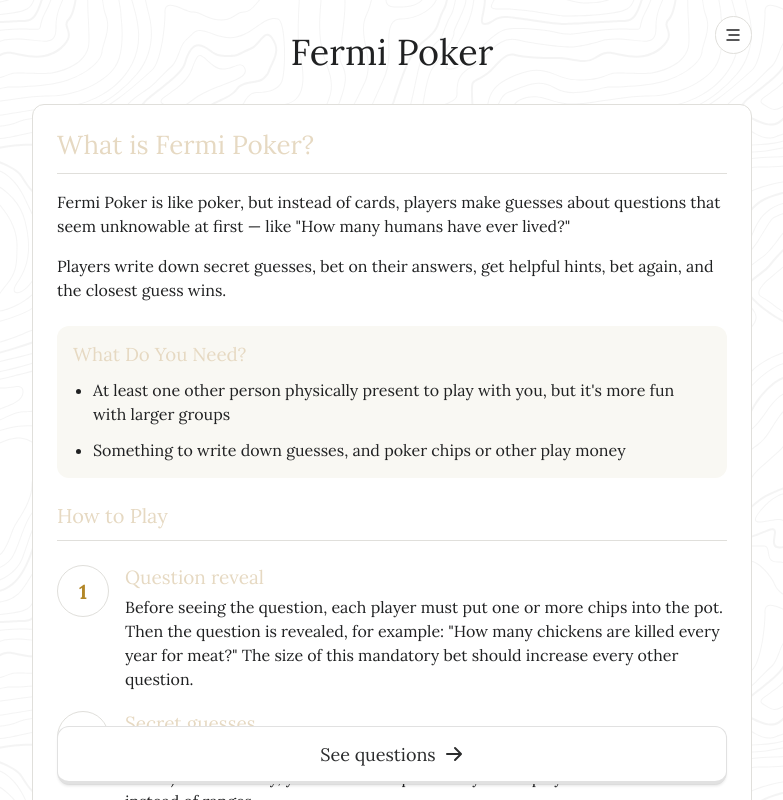
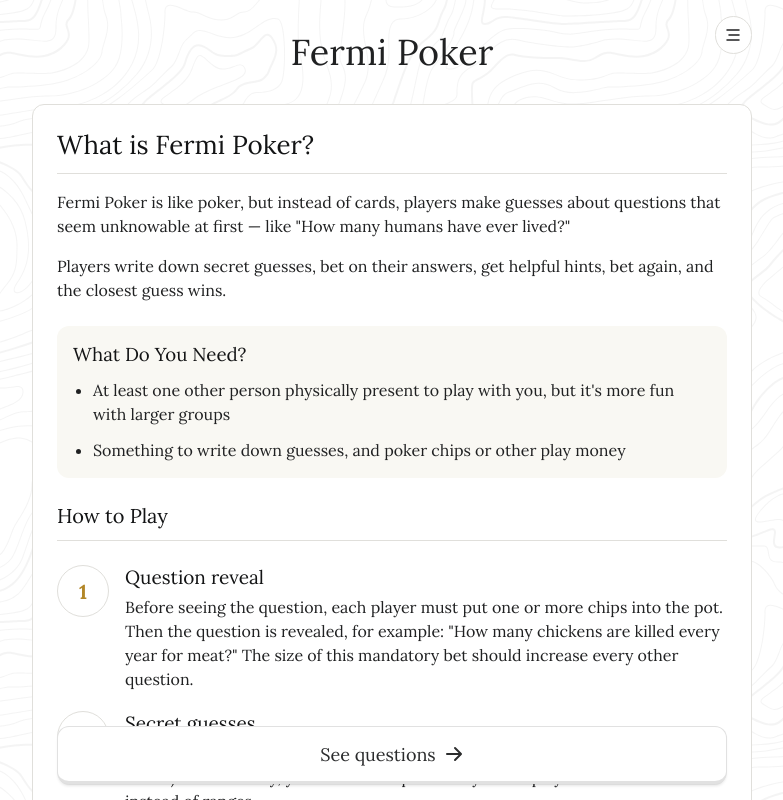
Before and after one commit to danielfetz/fermi-poker-questions, a React (Create React App) app: page / in a window 1280 px wide. Shown: the top 800 px of the page, without its empty margins (248-1031 px from the left). Built offline with nearby package versions, Linux system fonts and the light colour scheme.

Commit message:
Update styles.css

```diff
--- a/src/styles.css
+++ b/src/styles.css
@@ -57,7 +57,7 @@ html, body {
   background-color: white;
 }
 
-.light h1, h2, h3, h4, h5, h6 {
+.light h1, .light h2, .light h3, .light h4, .light h5, .light h6 {
   color: #131415;
 }
 
@@ -66,7 +66,7 @@ html, body {
   background-color: var(--dark-bg);
 }
 
-.dark h1, h2, h3, h4, h5, h6 {
+.dark h1, .dark h2, .dark h3, .dark h4, .dark h5, .dark h6 {
   color: var(--dark-text);
 }
 
```
